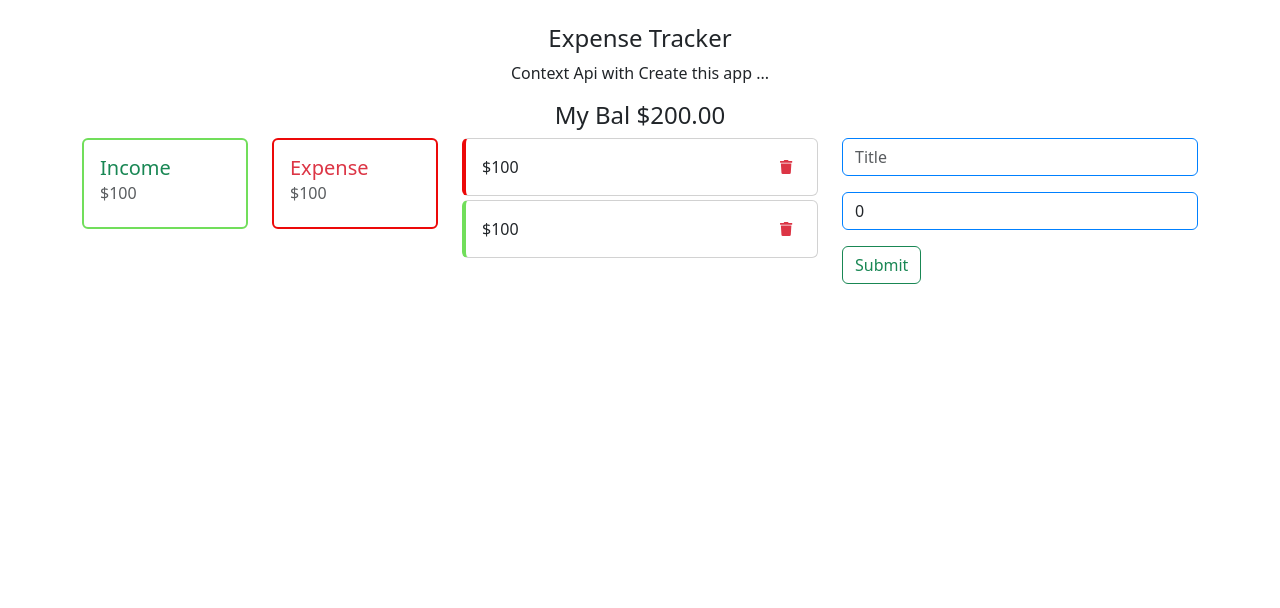
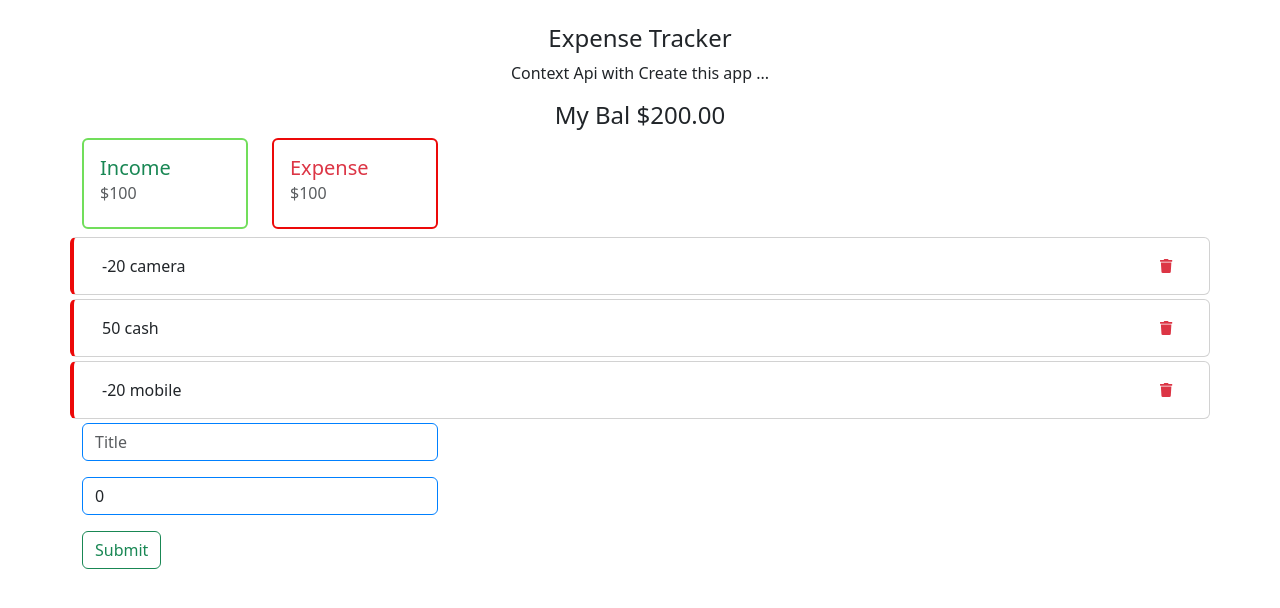
Before and after one commit to rajrachchh14/react-expensetracker, a React (Create React App) app: page / in a window 1280 px wide. Shown: the top 608 px of the page. Built offline with nearby package versions, Linux system fonts and the light colour scheme.

Commit message:
2 files modified

```diff
--- a/src/component/TransactionList.js
+++ b/src/component/TransactionList.js
@@ -8,10 +8,21 @@ export default function TransactionList() {
   // const context = useContext(GlobalContext); // Data Receive
   const { transaction } = useContext(GlobalContext); // Destrure Data
   // console.log(context);
-  // console.log(transaction);
+  console.log(transaction);
   return (
     <>
-      <div className="col-12 col-md-12 col-lg-4">
+      {transaction.map((item) => (
+        <div className="card bd-callout-danger mb-1">
+          <div className="card-body">
+            {item.amount} {item.text}
+            <button className="btn btn-sm text-danger float-end">
+              <FontAwesomeIcon icon={faTrash} />
+            </button>
+          </div>
+        </div>
+      ))}
+
+      {/* <div className="col-12 col-md-12 col-lg-4">
         <div className="card bd-callout-danger mb-1">
           <div className="card-body">
             $100
@@ -29,7 +40,7 @@ export default function TransactionList() {
             </button>
           </div>
         </div>
-      </div>
+      </div> */}
     </>
   );
 }
--- a/src/context/GlobalState.js
+++ b/src/context/GlobalState.js
@@ -13,6 +13,11 @@ const inititalState = {
       id: 2,
       text: 'cash',
       amount: 50,
+    },
+    {
+      id: 3,
+      text: 'mobile',
+      amount: -20,
     },
   ],
 };
```
